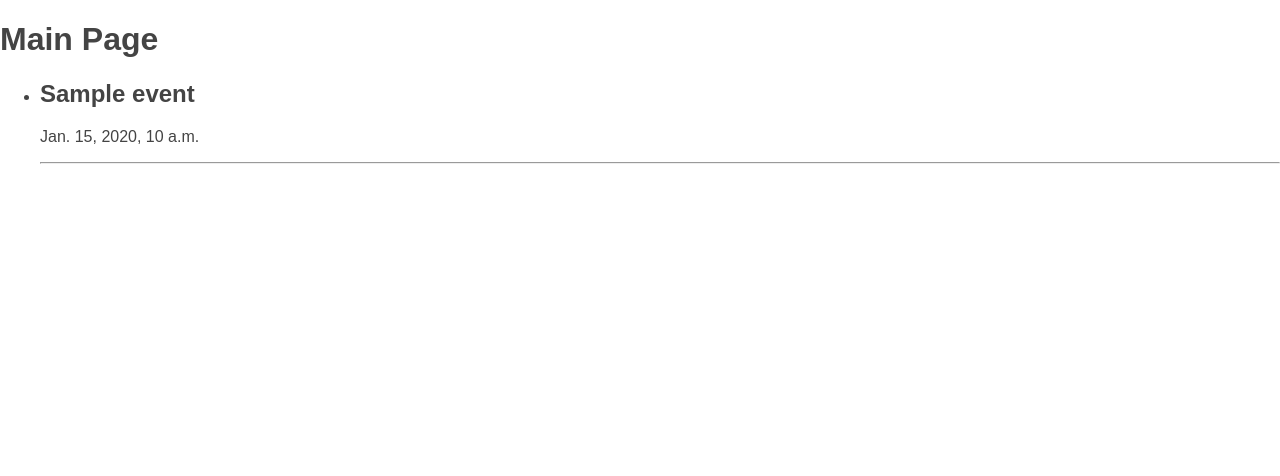
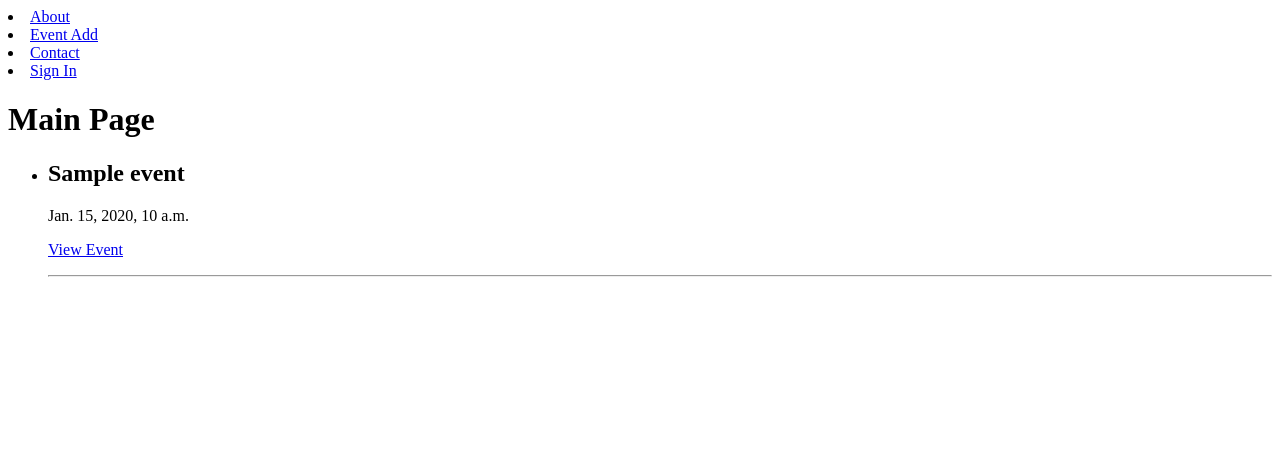
Before and after one commit to kmitrakov/smart-event, a Django app: page /event/ in a window 1280 px wide. Shown: the top 476 px of the page. After the commit the page ends 277 px from the top, so only its background shows below. Run offline with Django 4.2, Linux system fonts and the light colour scheme; tables that the repository leaves empty hold one stand-in row (values such as "Sample post").

Commit message:
Template "contact" added. Template "event_add" added. Template "singin" added.

```diff
--- a/smartevent/event/models.py
+++ b/smartevent/event/models.py
@@ -1,5 +1,5 @@
 from django.db import models
-
+from django.urls import reverse
 
 # Create your models here.
 
@@ -12,3 +12,6 @@ class Event(models.Model):
 
     def __str__(self):
         return self.title
+
+    def get_absolute_url(self):
+        return reverse('events', kwargs={'event_id': self.pk})
--- a/smartevent/event/templates/event/base.html
+++ b/smartevent/event/templates/event/base.html
@@ -4,9 +4,14 @@
 <head>
     <meta charset="UTF-8">
     <title>{{title}}</title>
-    <link type="text/css" href="{% static 'event/css/styles.css' %}" rel="stylesheet">
+<!--    <link type="text/css" href="{% static 'event/css/styles.css' %}" rel="stylesheet"> -->
 </head>
 <body>
+{% block mainmenu %}
+{% for m in menu %}
+<li><a href="{% url m.urlname %}">{{m.title}}</a></li>
+{% endfor %}
+{% endblock mainmenu%}
 {% block content %}
 {% endblock content%}
 </body>
--- /dev/null
+++ b/smartevent/event/templates/event/contact.html
@@ -0,0 +1,5 @@
+{% extends 'event/base.html' %}
+
+{% block content %}
+<h1>Contact</h1>
+{% endblock content %}
--- a/smartevent/event/templates/event/event.html
+++ b/smartevent/event/templates/event/event.html
@@ -2,8 +2,8 @@
 
 {% block content %}
 <h1>Event</h1>
-
 <h2>{{event_to_show.title}}</h2>
 <p>{{event_to_show.time_create}}</p>
+<p>{{event_to_show.time_update}}</p>
 <hr>
 {% endblock content %}
--- /dev/null
+++ b/smartevent/event/templates/event/event_add.html
@@ -0,0 +1,5 @@
+{% extends 'event/base.html' %}
+
+{% block content %}
+<h1>Event Add</h1>
+{% endblock content %}
--- a/smartevent/event/templates/event/index.html
+++ b/smartevent/event/templates/event/index.html
@@ -2,12 +2,12 @@
 
 {% block content %}
 <h1>Main Page</h1>
-
 <ul>
     {% for ev in events_to_show %}
     <li>
         <h2>{{ev.title}}</h2>
         <p>{{ev.time_create}}</p>
+        <p><a href="{{ ev.get_absolute_url }}">View Event</a></p>
         <hr>
     </li>
     {% endfor %}
--- /dev/null
+++ b/smartevent/event/templates/event/signin.html
@@ -0,0 +1,5 @@
+{% extends 'event/base.html' %}
+
+{% block content %}
+<h1>Sign In</h1>
+{% endblock content %}
--- a/smartevent/event/urls.py
+++ b/smartevent/event/urls.py
@@ -4,6 +4,9 @@ from .views import *
 
 urlpatterns = [
     path('', index, name='index'),
-    path('<int:event_id>/', events),
-    path('about/', about, name='about')
+    path('<int:event_id>/', events, name='events'),
+    path('about/', about, name='about'),
+    path('eventadd/', eventadd, name='eventadd'),
+    path('contact/', contact, name='contact'),
+    path('signin/', signin, name='signin')
 ]
--- a/smartevent/event/views.py
+++ b/smartevent/event/views.py
@@ -3,23 +3,79 @@ from django.http import HttpResponse, HttpResponseNotFound, Http404
 
 from .models import *
 
+menu = [{'title': "About", 'urlname': 'about'},
+        {'title': "Event Add", 'urlname': 'eventadd'},
+        {'title': "Contact", 'urlname': 'contact'},
+        {'title': "Sign In", 'urlname': 'signin'}
+        ]
+
 
 def index(request):
     events_to_show = Event.objects.all()
-    return render(request, 'event/index.html', {'events_to_show': events_to_show, 'title': 'Main Page'})
+
+    context = {
+        'title': 'Main Page',
+        'menu': menu,
+        'events_to_show': events_to_show
+    }
+
+    return render(request, 'event/index.html', context=context)
 
 
 def events(request, event_id):
     event_to_show = Event.objects.filter(id=event_id)
 
     if len(event_to_show) == 1:
-        return render(request, 'event/event.html', {'event_to_show': event_to_show[0], 'title': 'Event'})
+        context = {
+            'title': 'Event',
+            'menu': menu,
+            'event_to_show': event_to_show[0]
+        }
+
+        return render(request, 'event/event.html', context=context)
     else:
-        return render(request, 'event/event_none.html', {'title': 'Event None'})
+        context = {
+            'title': 'Event None',
+            'menu': menu
+        }
+
+        return render(request, 'event/event_none.html', context=context)
 
 
 def about(request):
-    return render(request, 'event/about.html', {'title': 'About'})
+    context = {
+        'title': 'About',
+        'menu': menu
+    }
+
+    return render(request, 'event/about.html', context=context)
+
+
+def eventadd(request):
+    context = {
+        'title': 'Event Add',
+        'menu': menu
+    }
+
+    return render(request, 'event/event_add.html', context=context)
+
+
+def contact(request):
+    context = {
+        'title': 'Contact',
+        'menu': menu
+    }
+
+    return render(request, 'event/event_add.html', context=context)
+
+
+def signin(request):
+    context = {
+        'title': 'Sign In',
+        'menu': menu
+    }
+
+    return render(request, 'event/signin.html', context=context)
 
 
 def pageNotFound(request, exception):
```
